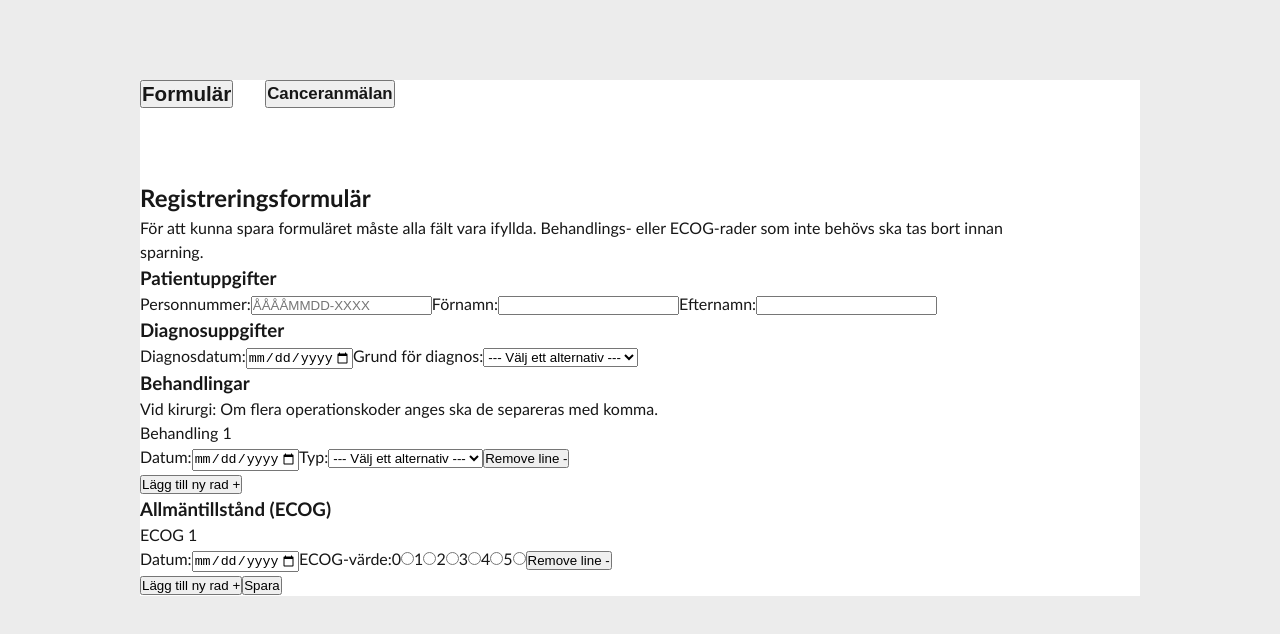
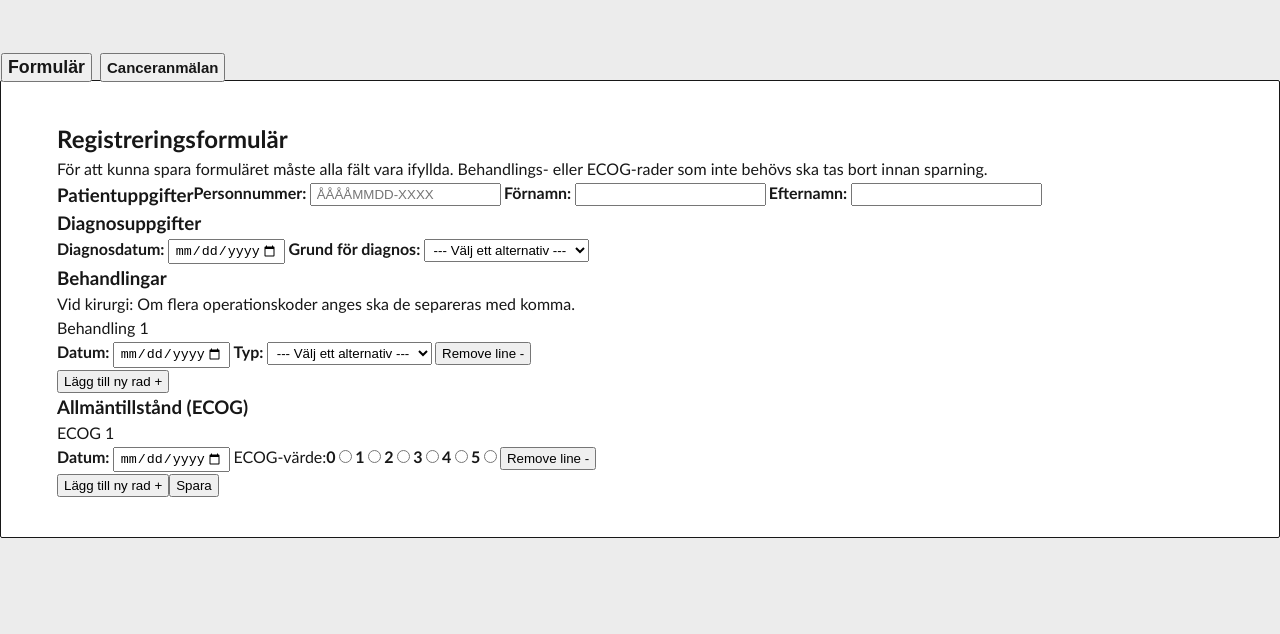
Before and after one commit to EllenSandqvist/RCC, a React (Vite) app: page / in a window 1280 px wide. Shown: the top 634 px of the page. Built offline with nearby package versions, Linux system fonts and the light colour scheme.

Commit message:
Fixed value in input tag for surgicalCodeInput. Also moved error state to FormTabs. Added more styling

```diff
--- /dev/null
+++ b/src/components/ConfirmModal/ConfirmModal.jsx
@@ -0,0 +1,95 @@
+import styles from "./ConfirmModal.module.css";
+
+const displayNames = {
+  pad: "PAD",
+  cytologi: "Cytologi",
+  "x-ray": "Röntgen",
+  clinicalExam: "Klinisk undersökning",
+  surgery: "Kirurgi",
+  radiotherapy: "Strålbehandling",
+  chemotherapy: "Cytostatika",
+};
+
+const ConfirmModal = ({ formData, saveForm, onClose }) => {
+  return (
+    <div id="greetings" className={styles.modal_backdrop}>
+      <div className={styles.modal_content}>
+        <h2>Sammanställning</h2>
+        <p>Är inmatad data korrekt?</p>
+        <hr />
+        <div>
+          <h3>Patientuppgifter</h3>
+          <p>
+            <b>Personnummer:</b> {formData.personalNum}
+          </p>
+          <p>
+            <b>Förnamn:</b> {formData.firstName}
+          </p>
+          <p>
+            <b>Efternamn:</b> {formData.lastName}
+          </p>
+        </div>
+        <div>
+          <h3>Diagnosuppgifter</h3>
+          <p>
+            <b>Diagnosdatum:</b> {formData.diagnosData.diagnosDate}
+          </p>
+          <p>
+            <b>Diagnosgrund:</b>{" "}
+            {displayNames[formData.diagnosData.diagnosBasis]}
+          </p>
+        </div>
+        <div>
+          <h3>Behandlingar</h3>
+          {formData.treatments.map(
+            ({ type, treatmentDate, surgicalProcedureCode }, index) => (
+              <div key={index}>
+                <h4>
+                  <b>Behandling {index + 1}:</b>
+                </h4>
+                <p>
+                  <b>Datum:</b> {treatmentDate}
+                </p>
+                <p>
+                  <b>Typ:</b> {displayNames[type]}
+                </p>
+                {surgicalProcedureCode.length > 0 && (
+                  <p>
+                    <b>Operationskoder:</b> {surgicalProcedureCode.join(", ")}
+                  </p>
+                )}
+              </div>
+            )
+          )}
+        </div>
+        <div>
+          <h3>ECOG</h3>
+          {formData.ecogs.map(({ ecogDate, ecogScore }, index) => (
+            <div key={index}>
+              <h4>
+                <b>ECOG {index + 1}:</b>
+              </h4>
+              <p>
+                <b>Datum:</b> {ecogDate}
+              </p>
+              <p>
+                <b>ECOG-värde:</b> {ecogScore}
+              </p>
+            </div>
+          ))}
+        </div>
+
+        <div>
+          <button type="button" onClick={saveForm}>
+            OK
+          </button>
+          <button type="button" onClick={onClose}>
+            Cancel
+          </button>
+        </div>
+      </div>
+    </div>
+  );
+};
+
+export default ConfirmModal;
--- /dev/null
+++ b/src/components/ConfirmModal/ConfirmModal.module.css
@@ -0,0 +1,17 @@
+.modal_backdrop {
+  position: fixed;
+  top: 0;
+  left: 0;
+  width: 100%;
+  height: 100%;
+  background-color: rgba(0, 0, 0, 0.4);
+}
+
+.modal_content {
+  background-color: #fff;
+  margin: 10vh auto;
+  padding: 2em;
+  border: 2px solid var(--primary-dark);
+  border-radius: 4px;
+  max-width: 800px;
+}
--- a/src/components/EcogFields.jsx
+++ b/src/components/EcogFields.jsx
@@ -43,7 +43,7 @@ const EcogFields = ({
     <>
       <h3>Allmäntillstånd (ECOG)</h3>
       {ecogs.map((ecog, ecogIndex) => (
-        <div key={ecogIndex} className={`ecogDiv-${ecogIndex}`}>
+        <div key={ecog.id} className={`ecogDiv-${ecogIndex}`}>
           <p>ECOG {ecogIndex + 1}</p>
           <label>
             Datum:
--- a/src/components/EnrollmentForm/EnrollmentForm.jsx
+++ b/src/components/EnrollmentForm/EnrollmentForm.jsx
@@ -1,20 +1,13 @@
 import { useState } from "react";
-import { v4 as uuid } from "uuid";
 import useValidation from "../../hooks/useValidation.js";
-import PatientFields from "../PatientFields.jsx";
+import PatientFields from "../PatientFields/PatientFields.jsx";
 import DiagnosFields from "../DiagnosFields.jsx";
 import TreatmentFields from "../TreatmentFields.jsx";
 import EcogFields from "../EcogFields.jsx";
 import Toast from "../Toast/Toast.jsx";
+import ConfirmModal from "../ConfirmModal/ConfirmModal.jsx";
 
 const today = new Date().toISOString().slice(0, 10);
-
-const createTreatment = () => ({
-  id: uuid(),
-  type: "",
-  treatmentDate: "",
-  surgicalCode: [],
-});
 
 const toastMessage = {
   error:
@@ -22,40 +15,40 @@ const toastMessage = {
   success: "Formuläret har sparats.",
 };
 
+let formData;
+
 const EnrollmentForm = ({
   patient,
   setPatient,
   diagnosData,
   setDiagnosData,
+  treatments,
+  setTreatments,
+  addTreatment,
+  removeTreatment,
+  surgicalCodeInput,
+  setSurgicalCodeInput,
   ecogs,
   setEcogs,
   addEcog,
   removeECOG,
+  errors,
+  setErrors,
 }) => {
-  const [treatments, setTreatments] = useState([createTreatment()]);
-
-  const [surgicalCodeInput, setSurgicalCodeInput] = useState(
-    treatments.map((t) => ({ id: t.id, input: "" }))
-  );
+  // const [surgicalCodeInput, setSurgicalCodeInput] = useState(
+  //   treatments.map((t) => ({ id: t.id, input: "" }))
+  // );
 
   const [toast, setToast] = useState(null);
+  const [showModal, setShowModal] = useState(false);
 
   const {
-    errors,
     validateInput,
     validateTreatment,
     validateSurgicalCode,
     validateEcog,
     clearErrorOnChange,
-  } = useValidation();
-
-  const addTreatment = () => {
-    setTreatments((prev) => [...prev, createTreatment()]);
-  };
-
-  const removeTreatment = (id) => {
-    setTreatments((prev) => prev.filter((treatment) => treatment.id !== id));
-  };
+  } = useValidation({ errors, setErrors });
 
   // Function to build final javaScript Object:
   const buildFormData = () => ({
@@ -81,26 +74,22 @@ const EnrollmentForm = ({
     }
 
     setToast(null);
-    const formData = buildFormData();
+    formData = buildFormData();
 
-    //Fixa en modal istället för confirm!
-    const confirmText = `Är inmatad data korrekt? ${JSON.stringify(
-      formData,
-      null,
-      2
-    )}`;
-    if (confirm(confirmText)) {
-      setToast({ type: "success", message: toastMessage.success });
-      window.inca = formData;
-    } else {
-      alert("Formuläret är inte sparat");
-    }
+    // Visa modal med sammanställd data
+    setShowModal(true);
+  };
+
+  const saveForm = () => {
+    setShowModal(false);
+    setToast({ type: "success", message: toastMessage.success });
+    window.inca = formData;
   };
 
   return (
     <>
       <form onSubmit={handleSubmit}>
-        <h2>Registreringsformulär</h2>
+        <h1>Registreringsformulär</h1>
         <p>
           För att kunna spara formuläret måste alla fält vara ifyllda.
           Behandlings- eller ECOG-rader som inte behövs ska tas bort innan
@@ -110,26 +99,25 @@ const EnrollmentForm = ({
         <PatientFields
           patient={patient}
           setPatient={setPatient}
-          errors={errors}
           clearErrorOnChange={clearErrorOnChange}
           validateInput={validateInput}
           setToast={setToast}
+          errors={errors}
         />
 
         <DiagnosFields
           diagnosData={diagnosData}
           setDiagnosData={setDiagnosData}
-          errors={errors}
           clearErrorOnChange={clearErrorOnChange}
           today={today}
           validateInput={validateInput}
           setToast={setToast}
+          errors={errors}
         />
 
         <TreatmentFields
           treatments={treatments}
           today={today}
-          errors={errors}
           clearErrorOnChange={clearErrorOnChange}
           validateTreatment={validateTreatment}
           surgicalCodeInput={surgicalCodeInput}
@@ -139,6 +127,7 @@ const EnrollmentForm = ({
           addTreatment={addTreatment}
           removeTreatment={removeTreatment}
           setToast={setToast}
+          errors={errors}
         />
 
         <EcogFields
@@ -146,11 +135,11 @@ const EnrollmentForm = ({
           setEcogs={setEcogs}
           today={today}
           clearErrorOnChange={clearErrorOnChange}
-          errors={errors}
           validateEcog={validateEcog}
           addEcog={addEcog}
           removeECOG={removeECOG}
           setToast={setToast}
+          errors={errors}
         />
 
         <button type="submit">Spara</button>
@@ -160,6 +149,13 @@ const EnrollmentForm = ({
           type={toast.type}
           message={toast.message}
           onClose={() => setToast(null)}
+        />
+      )}
+      {showModal && (
+        <ConfirmModal
+          formData={formData}
+          saveForm={saveForm}
+          onClose={() => setShowModal(false)}
         />
       )}
     </>
--- a/src/components/EnrollmentOverview.jsx
+++ b/src/components/EnrollmentOverview.jsx
@@ -12,6 +12,7 @@ const EnrollmentOverview = ({ diagnosData, ecogs }) => {
 
   return (
     <>
+      <h1>Översikt</h1>
       <p>Diagnosdatum: {diagnosData.diagnosDate}</p>
       <p>
         Högsta ECOG:{highestEcog.ecogScore} ({highestEcog.ecogDate})
--- a/src/components/FormTabs/FormTabs.jsx
+++ b/src/components/FormTabs/FormTabs.jsx
@@ -4,6 +4,13 @@ import EnrollmentForm from "../EnrollmentForm/EnrollmentForm";
 import EnrollmentOverview from "../EnrollmentOverview";
 
 import styles from "./FormTabs.module.css";
+
+const createTreatment = () => ({
+  id: uuid(),
+  type: "",
+  treatmentDate: "",
+  surgicalCode: [],
+});
 
 const createEcog = () => ({
   id: uuid(),
@@ -24,13 +31,30 @@ const FormTabs = () => {
     diagnosDate: "",
     diagnosBasis: "",
   });
+  const [treatments, setTreatments] = useState([createTreatment()]);
+  const [surgicalCodeInput, setSurgicalCodeInput] = useState(
+    treatments.map((t) => ({ id: t.id, input: t.surgicalCode.join(", ") }))
+  );
 
   const [ecogs, setEcogs] = useState([createEcog()]);
+
+  const [errors, setErrors] = useState({});
+
+  const addTreatment = () => {
+    const newTreatment = createTreatment();
+    setTreatments((prev) => [...prev, newTreatment]);
+    setSurgicalCodeInput((prev) => [
+      ...prev,
+      { id: newTreatment.id, input: "" },
+    ]);
+  };
+  const removeTreatment = (id) => {
+    setTreatments((prev) => prev.filter((treatment) => treatment.id !== id));
+  };
 
   const addEcog = () => {
     setEcogs((prev) => [...prev, createEcog()]);
   };
-
   const removeECOG = (id) => {
     setEcogs((prev) => prev.filter((ecog) => ecog.id !== id));
   };
@@ -43,10 +67,18 @@ const FormTabs = () => {
           setPatient={setPatient}
           diagnosData={diagnosData}
           setDiagnosData={setDiagnosData}
+          treatments={treatments}
+          setTreatments={setTreatments}
+          addTreatment={addTreatment}
+          removeTreatment={removeTreatment}
+          surgicalCodeInput={surgicalCodeInput}
+          setSurgicalCodeInput={setSurgicalCodeInput}
           ecogs={ecogs}
           setEcogs={setEcogs}
           addEcog={addEcog}
           removeECOG={removeECOG}
+          errors={errors}
+          setErrors={setErrors}
         />
       ) : (
         <EnrollmentOverview diagnosData={diagnosData} ecogs={ecogs} />
@@ -55,7 +87,7 @@ const FormTabs = () => {
   };
 
   return (
-    <section>
+    <>
       <div className={styles.tab_container}>
         <button
           className={`${styles.tab} ${
@@ -74,8 +106,8 @@ const FormTabs = () => {
           <h3>Canceranmälan</h3>
         </button>
       </div>
-      <div className={styles.project_content}>{renderContent()}</div>
-    </section>
+      <section className={styles.tab_content}>{renderContent()}</section>
+    </>
   );
 };
 
--- a/src/components/FormTabs/FormTabs.module.css
+++ b/src/components/FormTabs/FormTabs.module.css
@@ -1,40 +1,13 @@
-.projects {
-  background-color: var(--background-grey-light);
-  color: var(--primary-dark);
-  display: flex;
-  flex-direction: column;
-  align-items: center;
-  padding: 2rem 0;
-  scroll-margin-top: 3.5em;
-}
-
-.projects h2 {
-  font-size: 1.8rem;
-  margin-bottom: 2rem;
-  padding: 0 10px 0 0;
-  position: relative;
-  z-index: 2;
-}
-
-.projects h2::after {
-  content: "";
-  position: absolute;
-  left: 2px;
-  bottom: 7px;
-  width: 100%;
-  height: 12px;
-  background-color: var(--accent-outline);
-  z-index: -1;
-}
-
 .tab_container {
   display: flex;
-  gap: 1.2rem;
+  gap: 0.5rem;
+  position: absolute;
+  top: 3.3em;
 }
 
 .tab {
   color: var(--primary-dark);
-  position: relative;
+  /* position: relative; */
   font-size: 0.8rem;
 }
 
@@ -43,63 +16,13 @@
   position: relative;
 }
 
-.tab_active::after,
-.tab:hover::after {
-  content: "";
-  position: absolute;
-  left: 0;
-  bottom: -6px;
-  width: 100%;
-  height: 6px;
-  background-color: var(--accent-outline);
+/* .tab_active,
+.tab:hover {
+  box-shadow: 0 4px 10px rgba(0, 0, 0, 0.2);
+} */
+
+.tab_content {
+  margin: 2.5em 3.5em;
+  display: flex;
+  flex-direction: column;
 }
-
-.project_content {
-  margin: 3.5em auto;
-  width: 95%;
-  display: grid;
-  grid-template-columns: 1fr;
-  place-items: center;
-  gap: 3.5rem;
-}
-
-@media (min-width: 500px) {
-  .project_content {
-    width: 96%;
-  }
-
-  .tab_container {
-    gap: 2rem;
-  }
-
-  .tab {
-    font-size: 0.9rem;
-  }
-
-  .tab_active {
-    font-size: 1.1rem;
-  }
-}
-
-@media (min-width: 768px) {
-  .project_content {
-    row-gap: 4.5em;
-    margin: 4em 0 2em;
-    width: 90%;
-  }
-}
-
-@media (min-width: 1024px) {
-  .project_content {
-    margin: 4.5em 0 2em;
-  }
-}
-
-@media (min-width: 1400px) {
-  .project_content {
-    grid-template-columns: 1fr 1fr;
-    gap: 2em;
-    row-gap: 4.5em;
-    width: 92%;
-  }
-}
--- a/src/components/PatientFields.jsx
+++ b/src/components/PatientFields/PatientFields.jsx
@@ -1,12 +1,13 @@
-import InputField from "./InputField";
+import InputField from "../InputField";
+import styles from "./PatientFields.module.css";
 
 const PatientFields = ({
   patient,
   setPatient,
-  errors,
   clearErrorOnChange,
   validateInput,
   setToast,
+  errors,
 }) => {
   const handlePatientChange = ({ target }) => {
     const { value, name } = target;
@@ -16,7 +17,7 @@ const PatientFields = ({
     setPatient((prev) => ({ ...prev, [name]: value }));
   };
   return (
-    <>
+    <div className={styles.patient_fields}>
       <h3>Patientuppgifter</h3>
       <label>
         Personnummer:
@@ -57,7 +58,7 @@ const PatientFields = ({
         />
       </label>
       {errors.lastName && <p>{errors.lastName}</p>}
-    </>
+    </div>
   );
 };
 
--- /dev/null
+++ b/src/components/PatientFields/PatientFields.module.css
@@ -0,0 +1,4 @@
+.patient_fields {
+  display: flex;
+  /* flex-direction: column; */
+}
--- a/src/hooks/useValidation.js
+++ b/src/hooks/useValidation.js
@@ -1,5 +1,3 @@
-import { useState } from "react";
-
 const displayNames = {
   personalNum: "Personnummer",
   firstName: "Förnamn",
@@ -15,9 +13,7 @@ const displayNames = {
 
 const isValidRegex = (value, regex) => regex.test(value);
 
-const useValidation = () => {
-  const [errors, setErrors] = useState({});
-
+const useValidation = ({ errors, setErrors }) => {
   const validateInput = (value, elementName) => {
     let message;
     const trimmedValue = value.trim();
@@ -133,3 +129,6 @@ export default useValidation;
 // 2. Hade först inget state för surgicalCodeInput utan la in koderna direkt under treatments.surgicalCode. Ställde till problem vid validering och det blev också lite rörigt med datatyperna, det är en array i mitt treatmentstate, men används som en string i UI:t. Genom att separera staten kan jag avvakta och bara spara korrekt data i mitt treatment state.
 // 3. Iom att jag använder radiobuttons för ECOG måste namnet för dessa vara unikt för varje rad, annars går det bara att sätta ett värde. Av denna anledning används name/data-name lite omväxlande i olika delar av koden
 // 4. Jag har antagit att behandligar registeras i efterhand och har därför valt att datum inte kan sättas framåt i tiden
+// 5. Lade treatments-statet i FormTabs, trots att det egentligen går bra att lägga i EnrollmentForm. Detta för att de värden man matar in ska finnas kvar om man hoppar mellan flikarna
+// 6. surgicalCodeInput – Hade stora problem med att värden försvann när jag växlade flikar. Berodde på att jag inte ändrat sättet som jag satt value på den inputen sedan jag använda treatment.surgicalCode direkt mot inputfältet. Eftersom surgicalCodeInput är en array måste jag i value hitta det id som matchar det aktuella treatment id:et.
+// 7. Jag hade först lagt mitt error-state i min useValidation-hook. Det gjorde att error tappades om man växlade mellan flikarna, så jag blev tvungen att flytta upp statet till FormTabs.
--- a/src/index.css
+++ b/src/index.css
@@ -4,6 +4,7 @@
   box-sizing: border-box;
   margin: 0;
   padding: 0;
+  /* border: 1px solid red; */
 }
 
 :root {
@@ -47,7 +48,7 @@ body {
 }
 
 .page-wrapper {
-  max-width: 1000px;
+  max-width: 1400px;
   width: 100%;
   margin: 0 auto;
   background-color: var(--background-color-lightest);
@@ -55,8 +56,21 @@ body {
 
 main {
   margin: 5em 0;
+  border: 1px solid var(--primary-dark);
+  border-radius: 2px;
 }
 
 button {
   cursor: pointer;
+  padding: 2px 5px;
 }
+
+label {
+  font-weight: 700;
+}
+
+input,
+select {
+  margin: 0 0.25em;
+  padding: 2px 5px;
+}
```
Also changed, not shown: src/components/TreatmentFields.jsx (+10 -7 lines).
